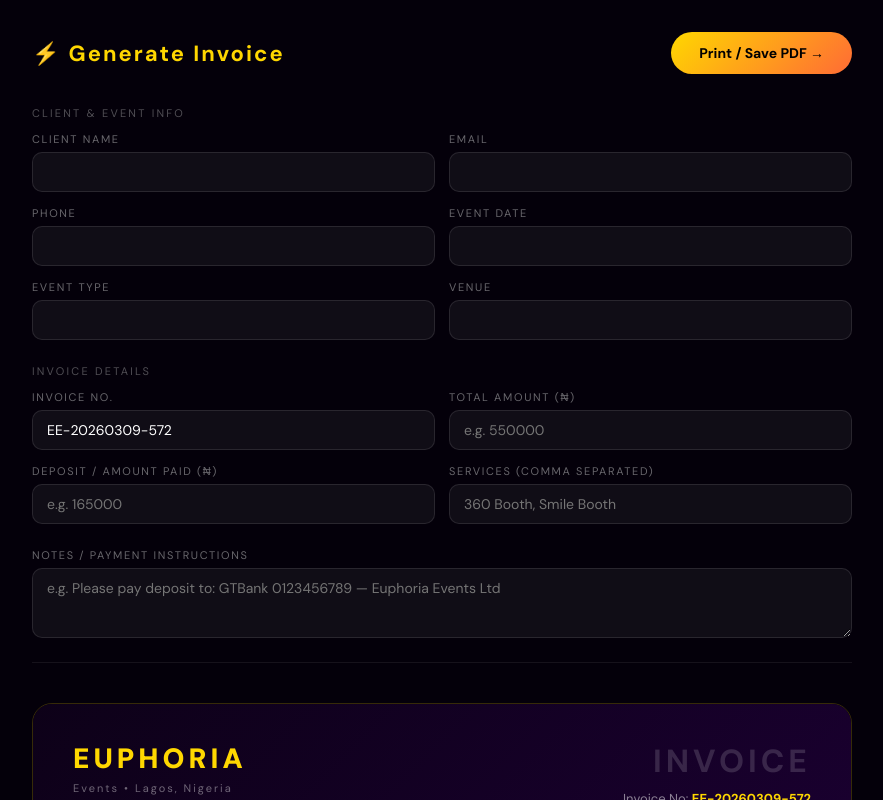
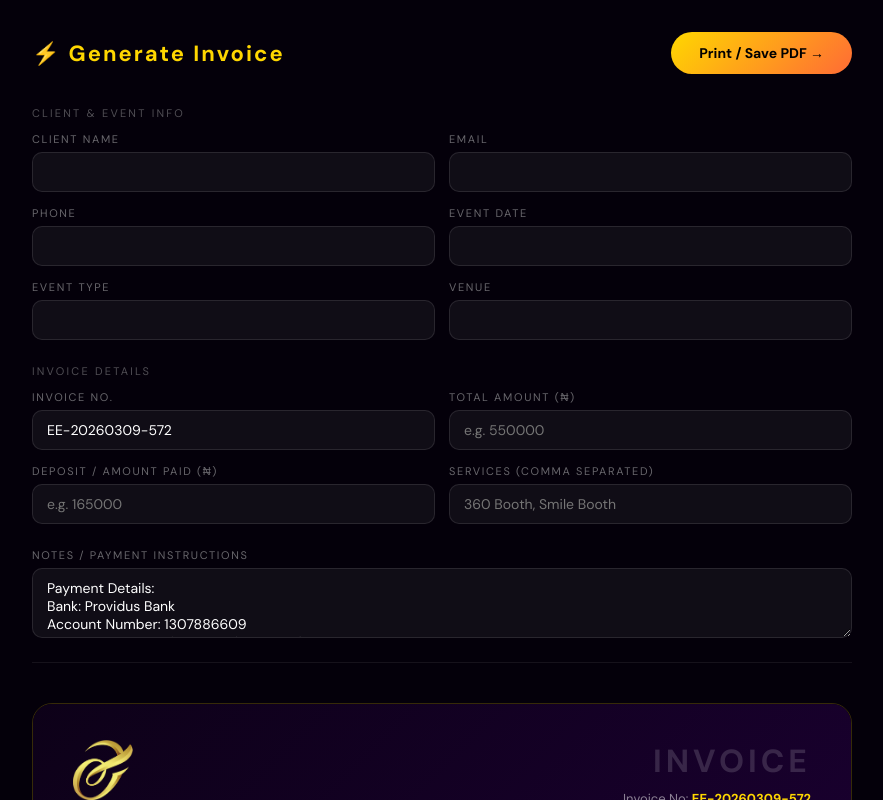
Before and after one commit to forcythe/euphoria-events, a Next.js app: page /invoice in a window 1280 px wide. Shown: the top 800 px of the page, without its empty margins (198-1081 px from the left). Built offline with nearby package versions, Linux system fonts and the light colour scheme.

Commit message:
Fix invoice: print colors, services table, prefill bank details, add logo

```diff
--- a/src/app/invoice/page.jsx
+++ b/src/app/invoice/page.jsx
@@ -22,7 +22,7 @@ export default function InvoicePage() {
       venue:     p.get('venue')     || '',
       services:  p.get('services')  || '',
       invoiceNo,
-      deposit: '', total: '', notes: '',
+      deposit: '', total: '', notes: 'Payment Details:\nBank: Providus Bank\nAccount Number: 1307886609\nAccount Name: Perime Experiences Ltd\n\nPlease pay 30% deposit to confirm your booking. Balance due on event day.',
     });
     setReady(true);
   }, []);
@@ -50,7 +50,7 @@ export default function InvoicePage() {
     <>
       <style>{`
         @import url('https://fonts.googleapis.com/css2?family=DM+Sans:wght@400;600;700&display=swap');
-        * { box-sizing: border-box; margin: 0; padding: 0; }
+        * { box-sizing: border-box; margin: 0; padding: 0; -webkit-print-color-adjust: exact; print-color-adjust: exact; }
         body { background: #04000A; font-family: 'DM Sans', Arial, sans-serif; color: #fff; }
         .page { max-width: 860px; margin: 0 auto; padding: 32px 20px 80px; }
         .top-bar { display: flex; align-items: center; justify-content: space-between; margin-bottom: 32px; flex-wrap: wrap; gap: 12px; }
@@ -158,6 +158,7 @@ export default function InvoicePage() {
         <div className="invoice-preview" ref={printRef}>
           <div className="inv-header">
             <div>
+              <img src="/favicon.png" alt="Euphoria Events" width={60} height={60} style={{borderRadius:12,marginBottom:10,display:'block'}} />
               <div className="inv-logo">EUPHORIA<span>Events • Lagos, Nigeria</span></div>
               <p style={{fontSize:12,color:'rgba(255,255,255,.4)',marginTop:8}}>booking@euphoria.events</p>
               <p style={{fontSize:12,color:'rgba(255,255,255,.4)'}}>+234 703 856 5517</p>
@@ -195,10 +196,16 @@ export default function InvoicePage() {
                   <tr key={i}>
                     <td>{s.trim()}</td>
                     <td style={{color:'#888'}}>Event media service</td>
-                    <td style={{textAlign:'right'}}>{i === 0 && totalNum > 0 ? totalNum.toLocaleString() : '—'}</td>
+                    <td style={{textAlign:'right'}}>—</td>
                   </tr>
                 )) : (
                   <tr><td colSpan={3} style={{color:'#aaa',textAlign:'center'}}>No services listed</td></tr>
+                )}
+                {totalNum > 0 && (
+                  <tr style={{background:'#f9f9f9'}}>
+                    <td colSpan={2} style={{fontWeight:700}}>Total Package</td>
+                    <td style={{textAlign:'right',fontWeight:700}}>₦{totalNum.toLocaleString()}</td>
+                  </tr>
                 )}
               </tbody>
             </table>
```
